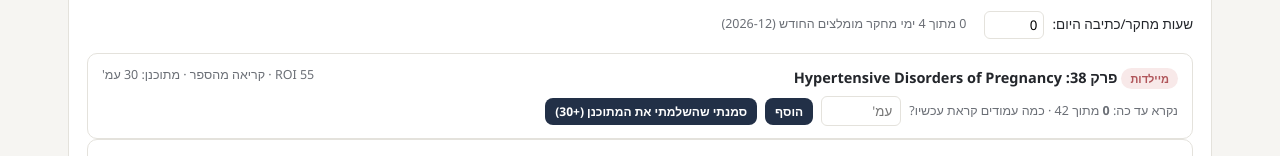
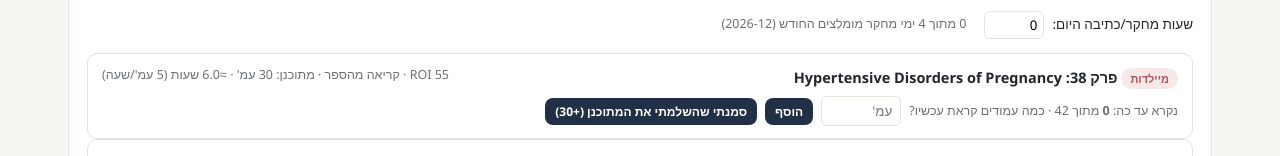
Before and after one commit to roshb01/Study_Schedule, a plain HTML site: page index.html in a window 1280 px wide. Shown: the part 389-545 px from the top of the page. Drawn offline with Linux system fonts and the light colour scheme.

Commit message:
Update index.html

```diff
--- a/index.html
+++ b/index.html
@@ -1242,7 +1242,7 @@ function renderToday(schedule){
             <span class="pill" style="background:${meta.bg};color:${meta.color}">${meta.label}</span>
             <span class="assign-title">פרק ${a.ch}: ${a.name}</span>
           </div>
-          <div class="assign-meta">ROI ${a.roi} · ${phaseLabel} · מתוכנן: ${a.pages} עמ'</div>
+          <div class="assign-meta">ROI ${a.roi} · ${phaseLabel} · מתוכנן: ${a.pages} עמ' · ≈${(a.pages/rateForUnit(a)).toFixed(1)} שעות (${rateForUnit(a)} עמ'/שעה)</div>
         </div>
         <div class="assign-controls">
           <label style="font-size:12.5px;color:var(--ink-soft)">נקרא עד כה: <b>${done}</b> מתוך ${unitTotal(a.unitKey)} · כמה עמודים קראת עכשיו?</label>
```
